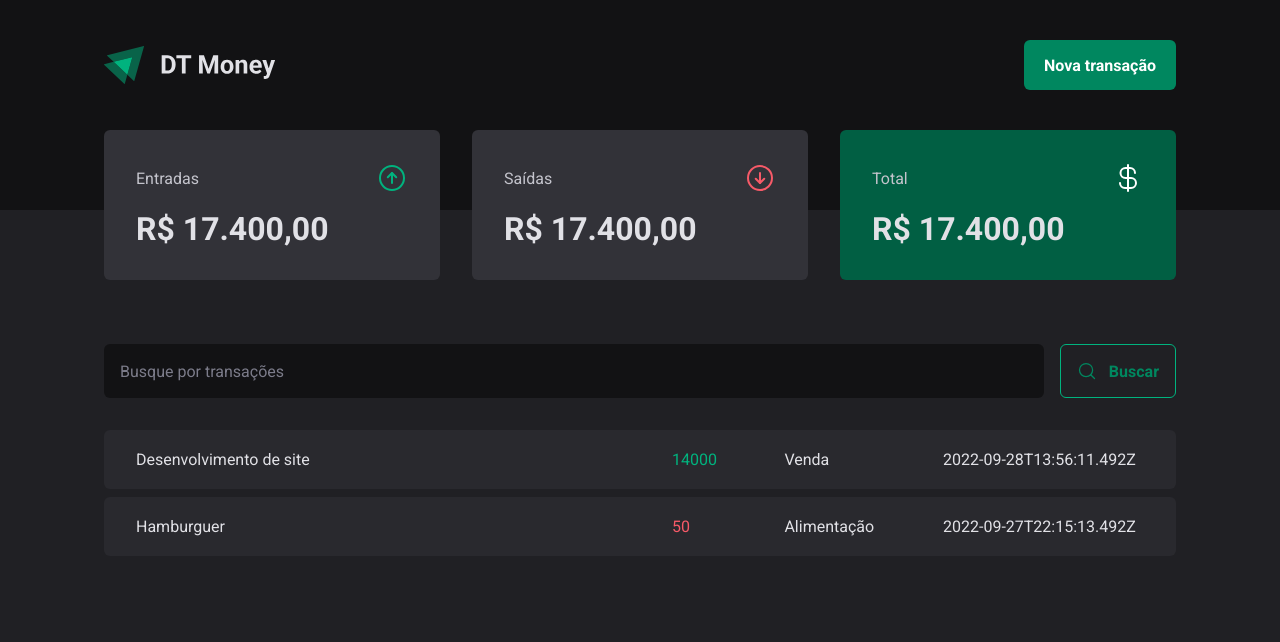
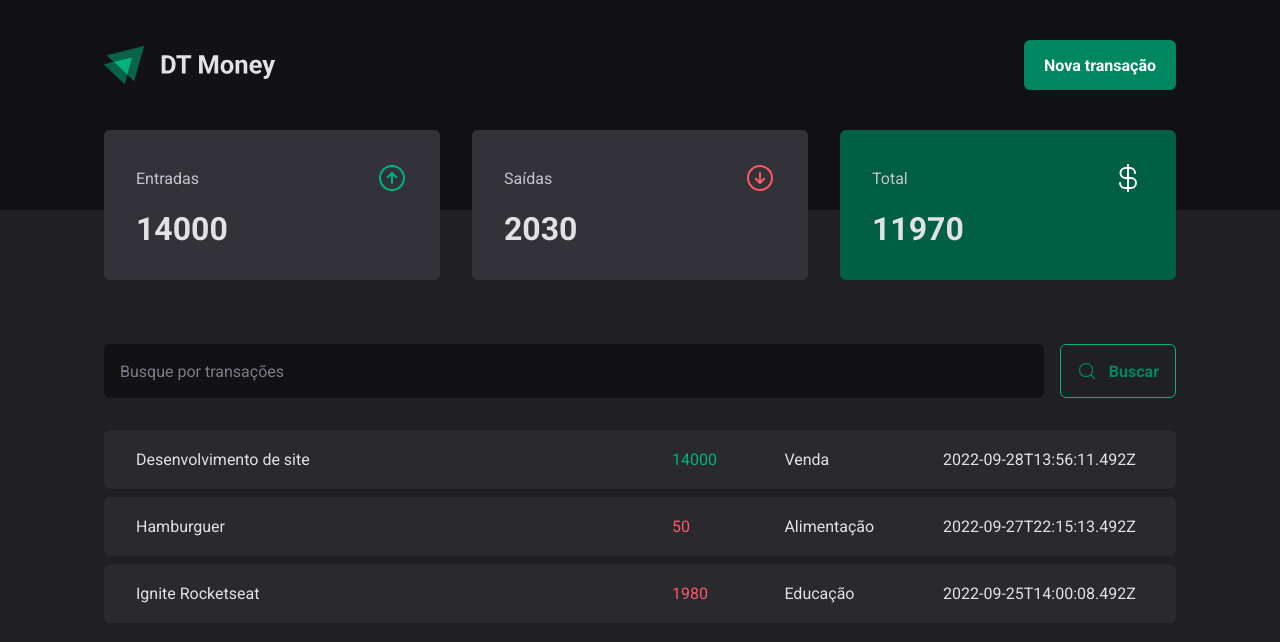
Before and after one commit to fabiof2x/ignite2022-reactjs-02-dt-money, a React (Vite) app: page / in a window 1280 px wide. Shown: the top 642 px of the page. Built offline with nearby package versions, Linux system fonts and the light colour scheme; data requests are answered from the project's data file.

Commit message:
Conexão com a API - Calculando resumo de transações

```diff
--- a/server.json
+++ b/server.json
@@ -15,6 +15,14 @@
       "category": "Alimentação",
       "price": 50,
       "createdAt": "2022-09-27T22:15:13.492Z"
+    },
+    {
+      "id": 3,
+      "description": "Ignite Rocketseat",
+      "type": "outcome",
+      "category": "Educação",
+      "price": 1980,
+      "createdAt": "2022-09-25T14:00:08.492Z"
     }
   ]
 }
--- a/src/components/Summary/index.tsx
+++ b/src/components/Summary/index.tsx
@@ -6,7 +6,23 @@
 export function Summary() {
   const { transactions } = useContext(TransactionsContext);
 
-  console.log(transactions);
+  const summary = transactions.reduce(
+    (acc, transaction) => {
+      if (transaction.type === 'income') {
+        acc.income += transaction.price;
+        acc.total += transaction.price;
+      } else {
+        acc.outcome += transaction.price;
+        acc.total -= transaction.price;
+      }
+
+      return acc;
+    },
+    {
+      income: 0,
+      outcome: 0,
+      total: 0,
+    })
 
   return (
     <SummaryContainer>
@@ -16,7 +32,7 @@
           <ArrowCircleUp size={32} color="#00b37e" />
         </header>
 
-        <strong>R$ 17.400,00</strong>
+        <strong>{summary.income}</strong>
       </SummaryCard>
 
       <SummaryCard>
@@ -25,7 +41,7 @@
           <ArrowCircleDown size={32} color="#f75a68" />
         </header>
 
-        <strong>R$ 17.400,00</strong>
+        <strong>{summary.outcome}</strong>
       </SummaryCard>
 
       <SummaryCard variant="green">
@@ -34,7 +50,7 @@
           <CurrencyDollar size={32} color="#fff" />
         </header>
 
-        <strong>R$ 17.400,00</strong>
+        <strong>{summary.total}</strong>
       </SummaryCard>
     </SummaryContainer>
   )
```
